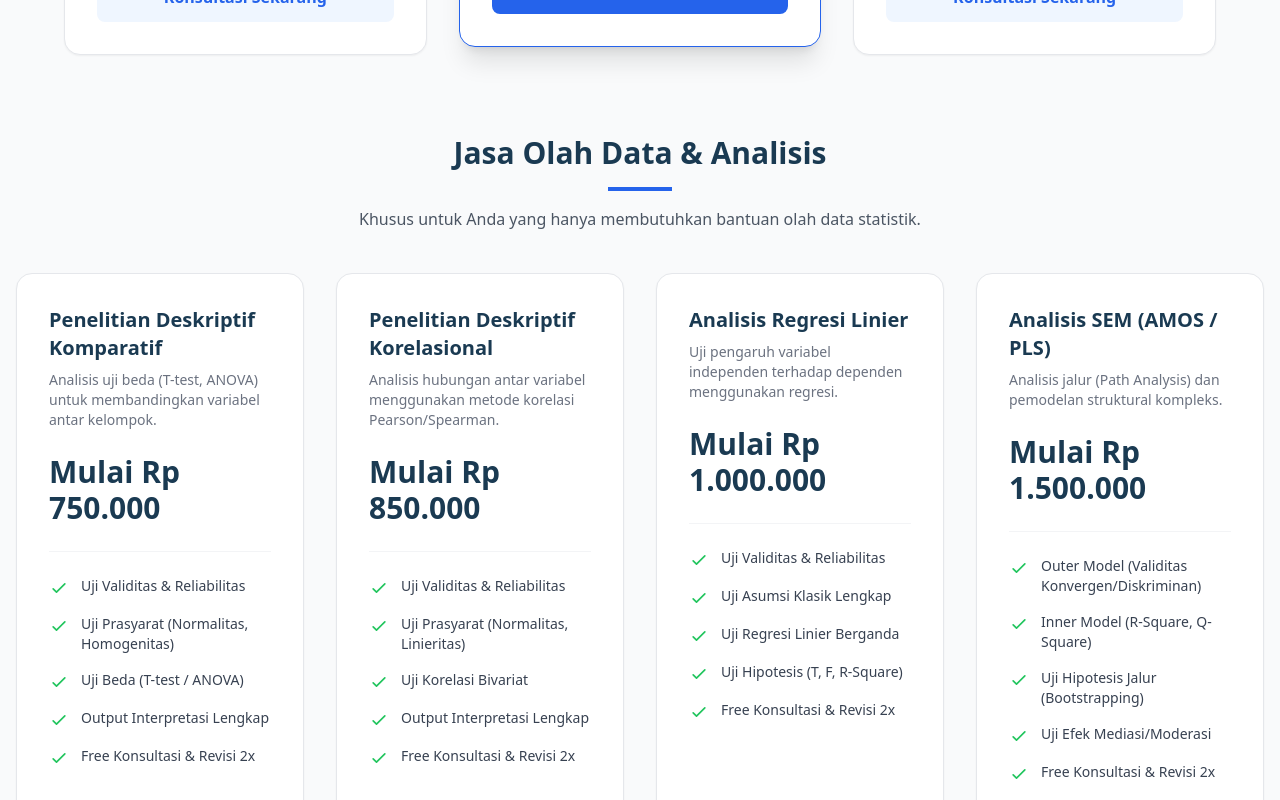
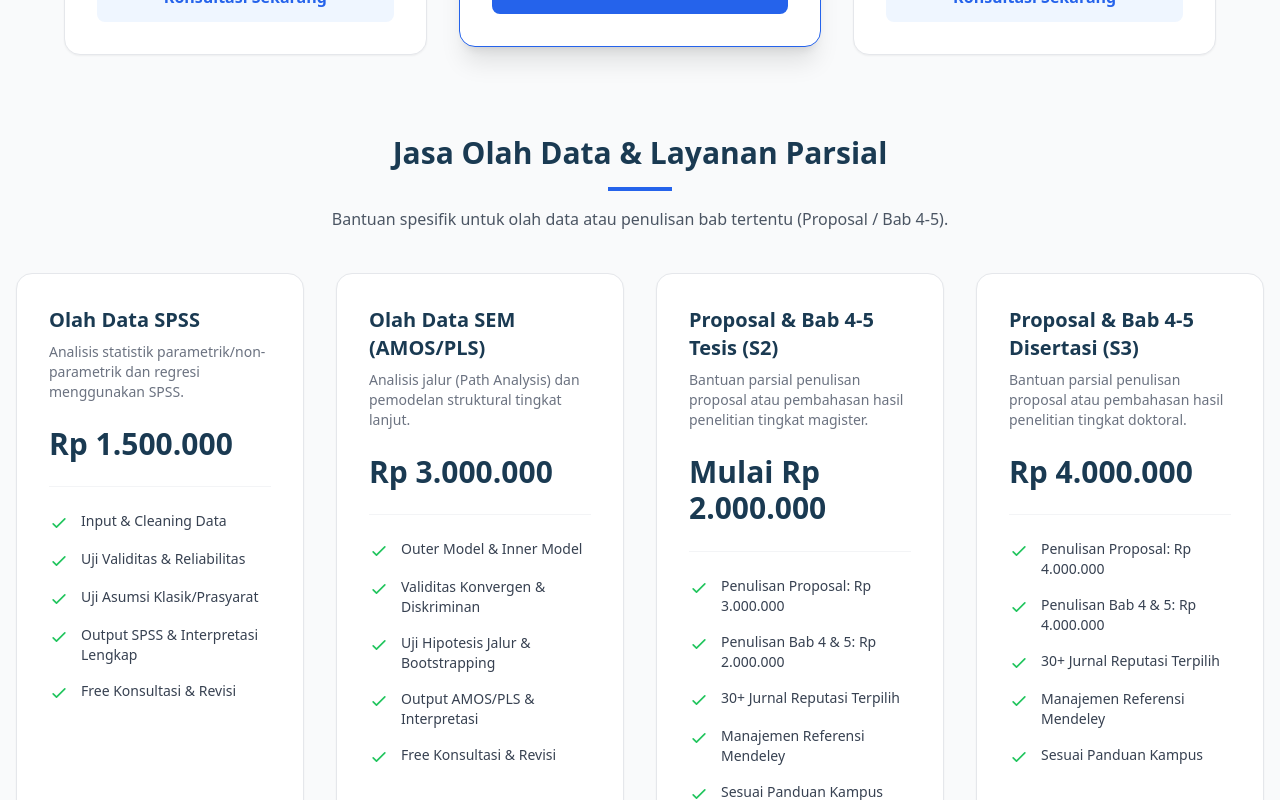
Before and after one commit to faishaltsq/monsiska, a Next.js app: page /harga in a window 1280 px wide. Shown: the part 900-1700 px from the top of the page. Built offline with nearby package versions, Linux system fonts and the light colour scheme.

Commit message:
update: sync pricing with official brochure

```diff
--- a/package.json
+++ b/package.json
@@ -25,6 +25,8 @@
     "next": "15.5.9",
     "next-sitemap": "^4.2.3",
     "nodemailer": "^6.10.0",
+    "pdf-parse": "^2.4.5",
+    "pdf2json": "^4.0.3",
     "react": "^19.0.0",
     "react-dom": "^19.0.0",
     "react-markdown": "^10.1.0",
--- a/src/app/harga/page.js
+++ b/src/app/harga/page.js
@@ -12,7 +12,7 @@ export default function HargaPage() {
   const bimbinganPackages = [
     {
       title: 'Bimbingan Skripsi (S1)',
-      price: 'Mulai Rp 2.500.000',
+      price: 'Rp 3.000.000',
       description: 'Pendampingan komprehensif dari pencarian judul hingga lulus sidang untuk sarjana.',
       features: [
         'Konsultasi Judul & Proposal',
@@ -25,7 +25,7 @@ export default function HargaPage() {
     },
     {
       title: 'Bimbingan Tesis (S2)',
-      price: 'Mulai Rp 4.500.000',
+      price: 'Rp 5.000.000',
       description: 'Konsultasi penelitian tingkat magister dengan analisis dan metodologi mendalam.',
       features: [
         'Konsultasi Matriks & Proposal Tesis',
@@ -39,7 +39,7 @@ export default function HargaPage() {
     },
     {
       title: 'Bimbingan Disertasi (S3)',
-      price: 'Hubungi Admin',
+      price: 'Rp 9.000.000',
       description: 'Pendampingan tingkat doktoral untuk pencarian novelty dan publikasi internasional.',
       features: [
         'Eksplorasi Novelty Penelitian',
@@ -54,56 +54,56 @@ export default function HargaPage() {
 
   const packages = [
     {
-      title: 'Penelitian Deskriptif Komparatif',
-      price: 'Mulai Rp 750.000',
-      description: 'Analisis uji beda (T-test, ANOVA) untuk membandingkan variabel antar kelompok.',
+      title: 'Olah Data SPSS',
+      price: 'Rp 1.500.000',
+      description: 'Analisis statistik parametrik/non-parametrik dan regresi menggunakan SPSS.',
       features: [
+        'Input & Cleaning Data',
         'Uji Validitas & Reliabilitas',
-        'Uji Prasyarat (Normalitas, Homogenitas)',
-        'Uji Beda (T-test / ANOVA)',
-        'Output Interpretasi Lengkap',
-        'Free Konsultasi & Revisi 2x'
+        'Uji Asumsi Klasik/Prasyarat',
+        'Output SPSS & Interpretasi Lengkap',
+        'Free Konsultasi & Revisi'
       ],
-      whatsappText: 'Halo, saya ingin bertanya tentang Paket Penelitian Deskriptif Komparatif.'
+      whatsappText: 'Halo, saya ingin bertanya tentang Jasa Olah Data SPSS.'
     },
     {
-      title: 'Penelitian Deskriptif Korelasional',
-      price: 'Mulai Rp 850.000',
-      description: 'Analisis hubungan antar variabel menggunakan metode korelasi Pearson/Spearman.',
+      title: 'Olah Data SEM (AMOS/PLS)',
+      price: 'Rp 3.000.000',
+      description: 'Analisis jalur (Path Analysis) dan pemodelan struktural tingkat lanjut.',
       features: [
-        'Uji Validitas & Reliabilitas',
-        'Uji Prasyarat (Normalitas, Linieritas)',
-        'Uji Korelasi Bivariat',
-        'Output Interpretasi Lengkap',
-        'Free Konsultasi & Revisi 2x'
+        'Outer Model & Inner Model',
+        'Validitas Konvergen & Diskriminan',
+        'Uji Hipotesis Jalur & Bootstrapping',
+        'Output AMOS/PLS & Interpretasi',
+        'Free Konsultasi & Revisi'
       ],
-      whatsappText: 'Halo, saya ingin bertanya tentang Paket Penelitian Deskriptif Korelasional.'
+      whatsappText: 'Halo, saya ingin bertanya tentang Jasa Olah Data SEM (AMOS/PLS).'
     },
     {
-      title: 'Analisis Regresi Linier',
-      price: 'Mulai Rp 1.000.000',
-      description: 'Uji pengaruh variabel independen terhadap dependen menggunakan regresi.',
+      title: 'Proposal & Bab 4-5 Tesis (S2)',
+      price: 'Mulai Rp 2.000.000',
+      description: 'Bantuan parsial penulisan proposal atau pembahasan hasil penelitian tingkat magister.',
       features: [
-        'Uji Validitas & Reliabilitas',
-        'Uji Asumsi Klasik Lengkap',
-        'Uji Regresi Linier Berganda',
-        'Uji Hipotesis (T, F, R-Square)',
-        'Free Konsultasi & Revisi 2x'
+        'Penulisan Proposal: Rp 3.000.000',
+        'Penulisan Bab 4 & 5: Rp 2.000.000',
+        '30+ Jurnal Reputasi Terpilih',
+        'Manajemen Referensi Mendeley',
+        'Sesuai Panduan Kampus'
       ],
-      whatsappText: 'Halo, saya ingin bertanya tentang Paket Analisis Regresi Linier Berganda.'
+      whatsappText: 'Halo, saya ingin bertanya tentang Jasa Pembuatan Proposal / Bab 4-5 Tesis.'
     },
     {
-      title: 'Analisis SEM (AMOS / PLS)',
-      price: 'Mulai Rp 1.500.000',
-      description: 'Analisis jalur (Path Analysis) dan pemodelan struktural kompleks.',
+      title: 'Proposal & Bab 4-5 Disertasi (S3)',
+      price: 'Rp 4.000.000',
+      description: 'Bantuan parsial penulisan proposal atau pembahasan hasil penelitian tingkat doktoral.',
       features: [
-        'Outer Model (Validitas Konvergen/Diskriminan)',
-        'Inner Model (R-Square, Q-Square)',
-        'Uji Hipotesis Jalur (Bootstrapping)',
-        'Uji Efek Mediasi/Moderasi',
-        'Free Konsultasi & Revisi 2x'
+        'Penulisan Proposal: Rp 4.000.000',
+        'Penulisan Bab 4 & 5: Rp 4.000.000',
+        '30+ Jurnal Reputasi Terpilih',
+        'Manajemen Referensi Mendeley',
+        'Sesuai Panduan Kampus'
       ],
-      whatsappText: 'Halo, saya ingin bertanya tentang Paket Analisis SEM (AMOS/PLS).'
+      whatsappText: 'Halo, saya ingin bertanya tentang Jasa Pembuatan Proposal / Bab 4-5 Disertasi.'
     }
   ];
 
@@ -177,9 +177,9 @@ export default function HargaPage() {
       <section className='px-4'>
         <div className='container mx-auto max-w-7xl'>
           <div className='text-center mb-10'>
-            <h2 className='text-3xl font-bold text-[#1a3a52] mb-4'>Jasa Olah Data & Analisis</h2>
+            <h2 className='text-3xl font-bold text-[#1a3a52] mb-4'>Jasa Olah Data & Layanan Parsial</h2>
             <div className='w-16 h-1 bg-[#2563eb] mx-auto'></div>
-            <p className='text-gray-600 mt-4'>Khusus untuk Anda yang hanya membutuhkan bantuan olah data statistik.</p>
+            <p className='text-gray-600 mt-4'>Bantuan spesifik untuk olah data atau penulisan bab tertentu (Proposal / Bab 4-5).</p>
           </div>
           <div className='grid grid-cols-1 md:grid-cols-2 lg:grid-cols-4 gap-8'>
             {packages.map((pkg, index) => (
```
Also changed, not shown: 1 other file (tests, documents, lock files or other folders).
